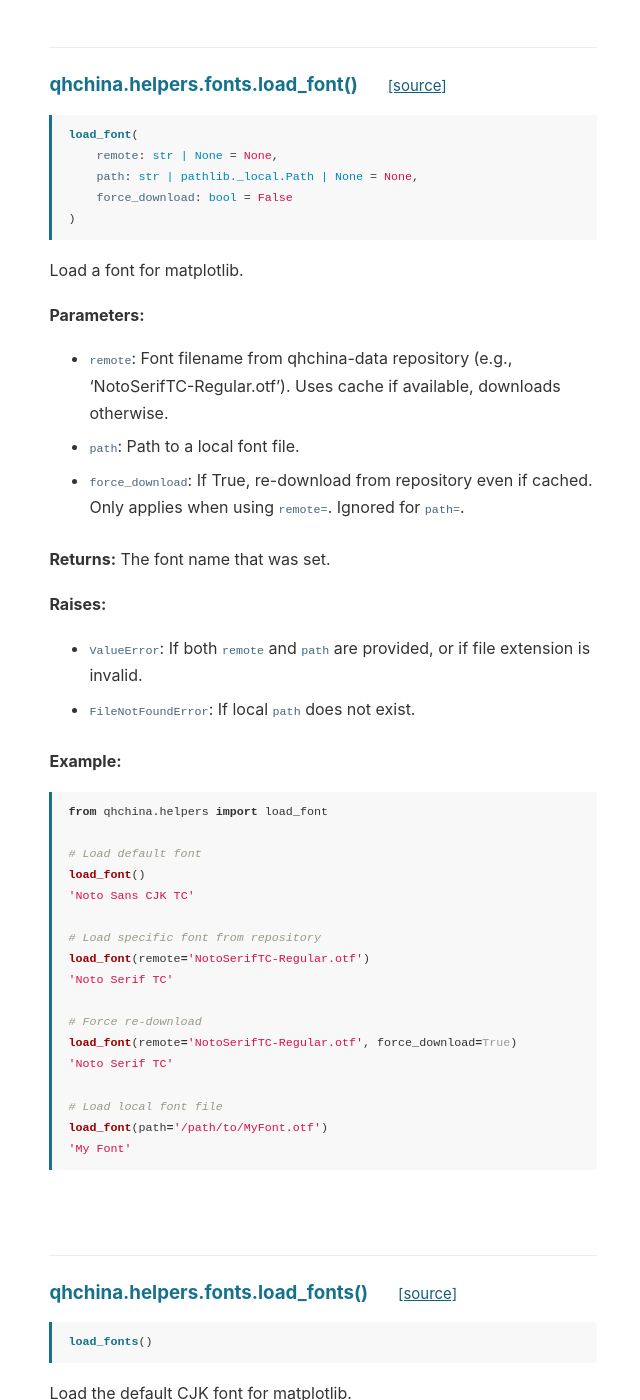
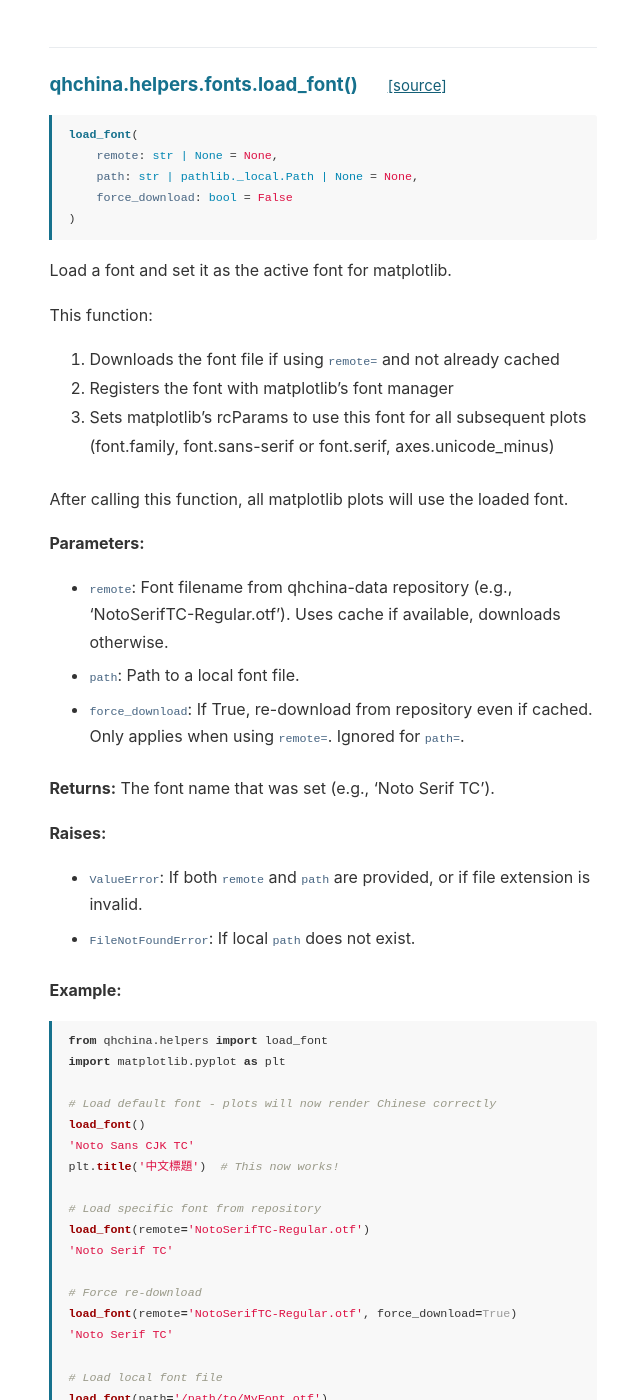
Before and after one commit to mcjkurz/qhchina-web, a Jekyll site: the page built from docs/helpers/index.md, in a window 1280 px wide and 1400 px high, scrolled down 2915 px. Shown: the whole window, without its empty margins (453-1093 px from the left). Built offline with Jekyll 4.4.1, drawn with Linux system fonts in a browser that asks for light colours.

Commit message:
Update API docs

````diff
--- a/_config.yml
+++ b/_config.yml
@@ -60,4 +60,4 @@ goatcounter_code: qhchina # This will create the URL qhchina.goatcounter.com
 github: [metadata]
 
 # Cache busting version (auto-updated by make_docs.py)
-cache_version: 20260306123321
+cache_version: 20260306123551
--- a/docs/helpers/index.md
+++ b/docs/helpers/index.md
@@ -158,7 +158,15 @@ reader = LineSentenceFile("corpus.txt", limit=1000)
     <span class="sig-param">force_download</span><span class="sig-punct">:</span> <span class="sig-type">bool</span> <span class="sig-punct">=</span> <span class="sig-default">False</span>
 )</code></pre>
 
-Load a font for matplotlib.
+Load a font and set it as the active font for matplotlib.
+
+This function:
+1. Downloads the font file if using `remote=` and not already cached
+2. Registers the font with matplotlib's font manager
+3. Sets matplotlib's rcParams to use this font for all subsequent plots
+   (font.family, font.sans-serif or font.serif, axes.unicode_minus)
+
+After calling this function, all matplotlib plots will use the loaded font.
 
 **Parameters:**
 - `remote`: Font filename from qhchina-data repository (e.g., 'NotoSerifTC-Regular.otf').
@@ -168,7 +176,7 @@ Load a font for matplotlib.
   Only applies when using `remote=`. Ignored for `path=`.
 
 **Returns:**
-The font name that was set.
+The font name that was set (e.g., 'Noto Serif TC').
 
 **Raises:**
 - `ValueError`: If both `remote` and `path` are provided, or if file extension is invalid.
@@ -177,10 +185,12 @@ The font name that was set.
 **Example:**
 ```python
 from qhchina.helpers import load_font
+import matplotlib.pyplot as plt
 
-# Load default font
+# Load default font - plots will now render Chinese correctly
 load_font()
 'Noto Sans CJK TC'
+plt.title('中文標題')  # This now works!
 
 # Load specific font from repository
 load_font(remote='NotoSerifTC-Regular.otf')
@@ -197,7 +207,7 @@ load_font(path='/path/to/MyFont.otf')
 
 <br>
 
-<h3 id="load_fonts">qhchina.helpers.fonts.load_fonts() <a href="#load_fonts" class="header-link" title="Permalink">#</a> <a href="https://github.com/mcjkurz/qhchina/blob/main/qhchina/helpers/fonts.py#L246" class="source-link" title="View source on GitHub">[source]</a></h3>
+<h3 id="load_fonts">qhchina.helpers.fonts.load_fonts() <a href="#load_fonts" class="header-link" title="Permalink">#</a> <a href="https://github.com/mcjkurz/qhchina/blob/main/qhchina/helpers/fonts.py#L256" class="source-link" title="View source on GitHub">[source]</a></h3>
 
 <pre class="signature"><code><span class="sig-name">load_fonts</span>()</code></pre>
 
@@ -219,7 +229,7 @@ plt.title('中文標題')  # Now works!
 
 <br>
 
-<h3 id="get_current_font_name">qhchina.helpers.fonts.get_current_font_name() <a href="#get_current_font_name" class="header-link" title="Permalink">#</a> <a href="https://github.com/mcjkurz/qhchina/blob/main/qhchina/helpers/fonts.py#L414" class="source-link" title="View source on GitHub">[source]</a></h3>
+<h3 id="get_current_font_name">qhchina.helpers.fonts.get_current_font_name() <a href="#get_current_font_name" class="header-link" title="Permalink">#</a> <a href="https://github.com/mcjkurz/qhchina/blob/main/qhchina/helpers/fonts.py#L424" class="source-link" title="View source on GitHub">[source]</a></h3>
 
 <pre class="signature"><code><span class="sig-name">get_current_font_name</span>()</code></pre>
 
@@ -239,7 +249,7 @@ get_current_font_name()
 
 <br>
 
-<h3 id="get_current_font_path">qhchina.helpers.fonts.get_current_font_path() <a href="#get_current_font_path" class="header-link" title="Permalink">#</a> <a href="https://github.com/mcjkurz/qhchina/blob/main/qhchina/helpers/fonts.py#L265" class="source-link" title="View source on GitHub">[source]</a></h3>
+<h3 id="get_current_font_path">qhchina.helpers.fonts.get_current_font_path() <a href="#get_current_font_path" class="header-link" title="Permalink">#</a> <a href="https://github.com/mcjkurz/qhchina/blob/main/qhchina/helpers/fonts.py#L275" class="source-link" title="View source on GitHub">[source]</a></h3>
 
 <pre class="signature"><code><span class="sig-name">get_current_font_path</span>()</code></pre>
 
@@ -270,7 +280,7 @@ get_current_font_path()  # Returns path to NotoSerifTC-Regular.otf
 
 <br>
 
-<h3 id="download_fonts">qhchina.helpers.fonts.download_fonts() <a href="#download_fonts" class="header-link" title="Permalink">#</a> <a href="https://github.com/mcjkurz/qhchina/blob/main/qhchina/helpers/fonts.py#L305" class="source-link" title="View source on GitHub">[source]</a></h3>
+<h3 id="download_fonts">qhchina.helpers.fonts.download_fonts() <a href="#download_fonts" class="header-link" title="Permalink">#</a> <a href="https://github.com/mcjkurz/qhchina/blob/main/qhchina/helpers/fonts.py#L315" class="source-link" title="View source on GitHub">[source]</a></h3>
 
 <pre class="signature"><code><span class="sig-name">download_fonts</span>(<span class="sig-param">fonts</span><span class="sig-punct">:</span> <span class="sig-type">list[str] | None</span> <span class="sig-punct">=</span> <span class="sig-default">None</span>)</code></pre>
 
@@ -306,7 +316,7 @@ download_fonts(['NotoSerifTC-Regular.otf', 'NotoSerifSC-Regular.otf'])
 
 <br>
 
-<h3 id="list_remote_fonts">qhchina.helpers.fonts.list_remote_fonts() <a href="#list_remote_fonts" class="header-link" title="Permalink">#</a> <a href="https://github.com/mcjkurz/qhchina/blob/main/qhchina/helpers/fonts.py#L359" class="source-link" title="View source on GitHub">[source]</a></h3>
+<h3 id="list_remote_fonts">qhchina.helpers.fonts.list_remote_fonts() <a href="#list_remote_fonts" class="header-link" title="Permalink">#</a> <a href="https://github.com/mcjkurz/qhchina/blob/main/qhchina/helpers/fonts.py#L369" class="source-link" title="View source on GitHub">[source]</a></h3>
 
 <pre class="signature"><code><span class="sig-name">list_remote_fonts</span>()</code></pre>
 
@@ -324,7 +334,7 @@ qhchina.list_remote_fonts()
 
 <br>
 
-<h3 id="list_cached_fonts">qhchina.helpers.fonts.list_cached_fonts() <a href="#list_cached_fonts" class="header-link" title="Permalink">#</a> <a href="https://github.com/mcjkurz/qhchina/blob/main/qhchina/helpers/fonts.py#L382" class="source-link" title="View source on GitHub">[source]</a></h3>
+<h3 id="list_cached_fonts">qhchina.helpers.fonts.list_cached_fonts() <a href="#list_cached_fonts" class="header-link" title="Permalink">#</a> <a href="https://github.com/mcjkurz/qhchina/blob/main/qhchina/helpers/fonts.py#L392" class="source-link" title="View source on GitHub">[source]</a></h3>
 
 <pre class="signature"><code><span class="sig-name">list_cached_fonts</span>()</code></pre>
 
@@ -338,7 +348,7 @@ List of dicts with font information:
 
 <br>
 
-<h3 id="clear_cache">qhchina.helpers.fonts.clear_cache() <a href="#clear_cache" class="header-link" title="Permalink">#</a> <a href="https://github.com/mcjkurz/qhchina/blob/main/qhchina/helpers/fonts.py#L441" class="source-link" title="View source on GitHub">[source]</a></h3>
+<h3 id="clear_cache">qhchina.helpers.fonts.clear_cache() <a href="#clear_cache" class="header-link" title="Permalink">#</a> <a href="https://github.com/mcjkurz/qhchina/blob/main/qhchina/helpers/fonts.py#L451" class="source-link" title="View source on GitHub">[source]</a></h3>
 
 <pre class="signature"><code><span class="sig-name">clear_cache</span>()</code></pre>
 
````
